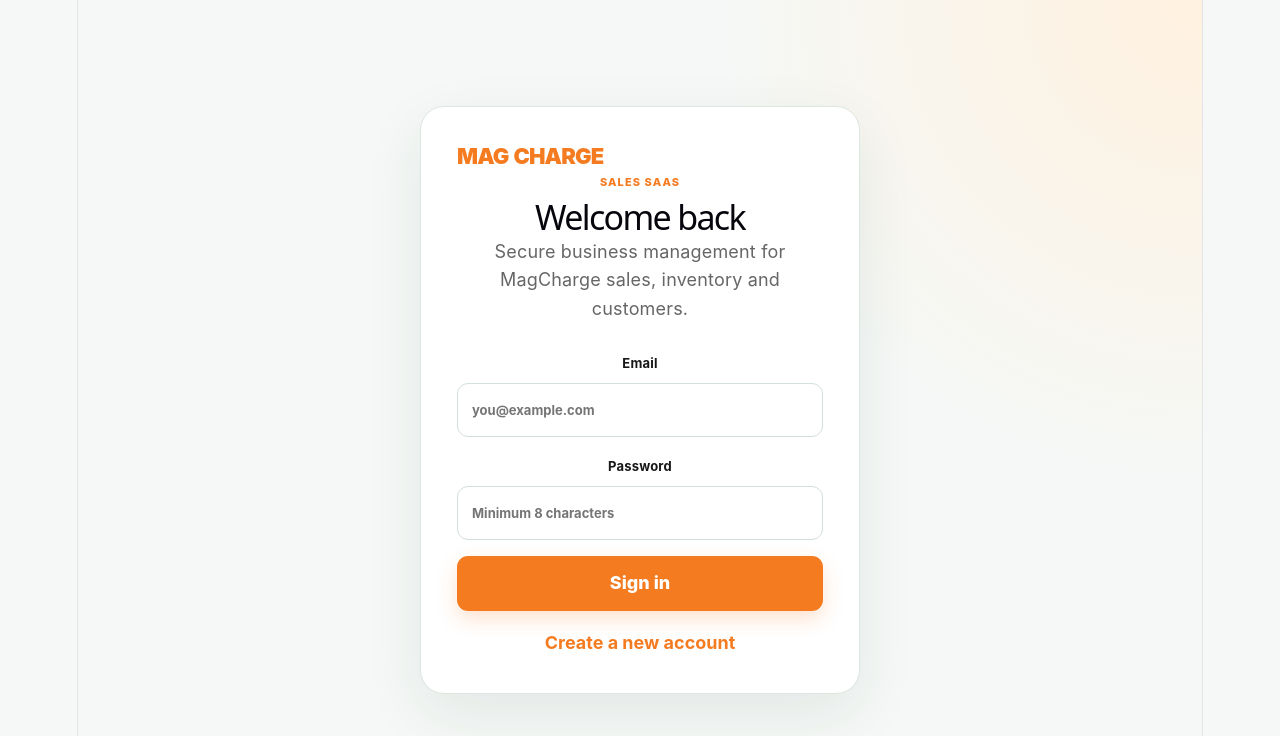
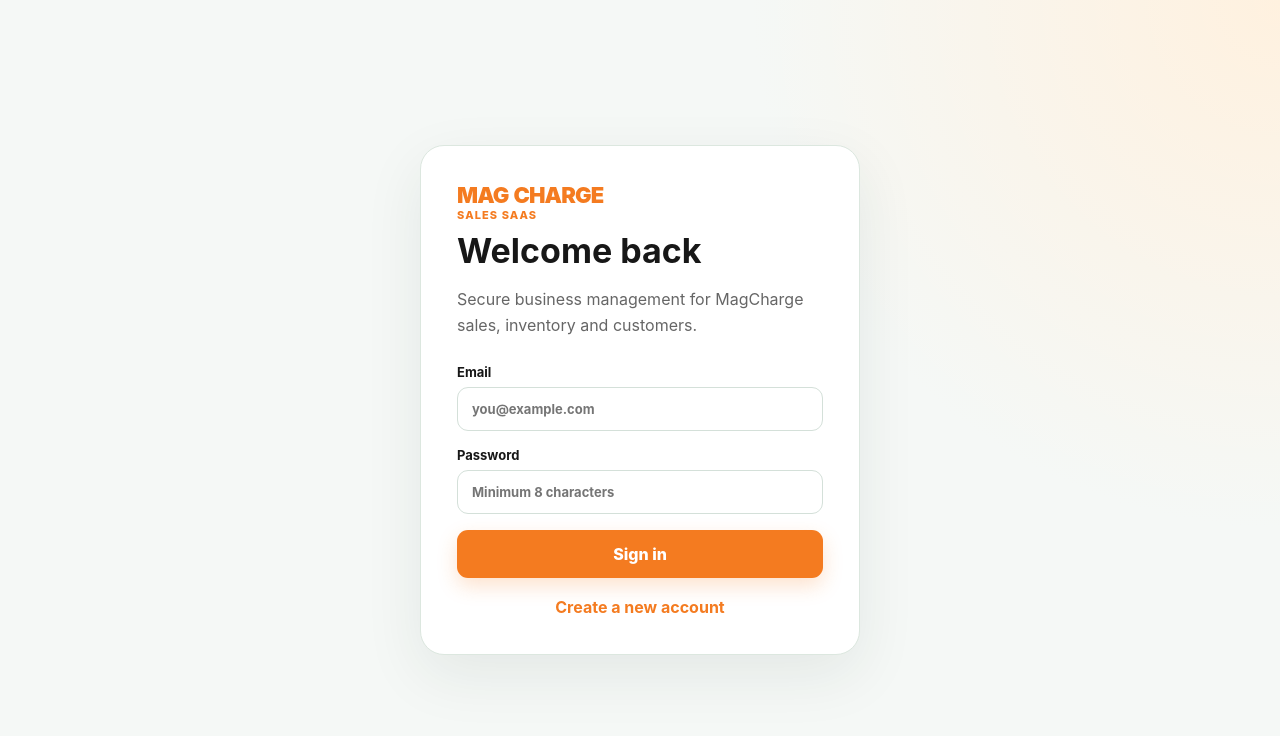
Before and after one commit to Balmasexy/magcharge-sales-saas, a React (Vite) app in the folder apps/web/: page / in a window 1280 px wide. Shown: the top 736 px of the page. Built offline with nearby package versions, Linux system fonts and the light colour scheme.

Commit message:
Fix MagCharge navigation persistence and UI cleanup

```diff
--- a/apps/web/src/App.tsx
+++ b/apps/web/src/App.tsx
@@ -3241,8 +3241,24 @@ function Dashboard({
   user: User;
   onLogout: () => void;
 }) {
-  const [active, setActive] =
-    useState<ModuleName>("Dashboard");
+  const [active, setActive] = useState<ModuleName>(() => {
+    try {
+      const saved = localStorage.getItem("magcharge-active-module");
+      return saved && modules.includes(saved as ModuleName)
+        ? (saved as ModuleName)
+        : "Dashboard";
+    } catch {
+      return "Dashboard";
+    }
+  });
+
+  useEffect(() => {
+    try {
+      localStorage.setItem("magcharge-active-module", active);
+    } catch (error) {
+      console.warn("Could not persist selected module.", error);
+    }
+  }, [active]);
 
   const visibleModules = modules.filter((module) => {
     if (module === "Dashboard") return true;
--- a/apps/web/src/index.css
+++ b/apps/web/src/index.css
@@ -1,111 +1,74 @@
 :root {
-  --text: #6b6375;
-  --text-h: #08060d;
-  --bg: #fff;
-  --border: #e5e4e7;
-  --code-bg: #f4f3ec;
-  --accent: #f47b20;
-  --accent-bg: rgba(244, 123, 32, 0.1);
-  --accent-border: rgba(244, 123, 32, 0.5);
-  --social-bg: rgba(244, 243, 236, 0.5);
-  --shadow:
-    rgba(0, 0, 0, 0.1) 0 10px 15px -3px, rgba(0, 0, 0, 0.05) 0 4px 6px -2px;
-
-  --sans: system-ui, 'Segoe UI', Roboto, sans-serif;
-  --heading: system-ui, 'Segoe UI', Roboto, sans-serif;
-  --mono: ui-monospace, Consolas, monospace;
-
-  font: 18px/145% var(--sans);
-  letter-spacing: 0.18px;
-  color-scheme: light dark;
-  color: var(--text);
-  background: var(--bg);
+  font-family: Inter, ui-sans-serif, system-ui, -apple-system,
+    BlinkMacSystemFont, "Segoe UI", sans-serif;
+  color: #171717;
+  background: #f5f8f6;
   font-synthesis: none;
   text-rendering: optimizeLegibility;
   -webkit-font-smoothing: antialiased;
   -moz-osx-font-smoothing: grayscale;
-
-  @media (max-width: 1024px) {
-    font-size: 16px;
-  }
+  color-scheme: light;
 }
 
-@media (prefers-color-scheme: dark) {
-  :root {
-    --text: #9ca3af;
-    --text-h: #f3f4f6;
-    --bg: #16171d;
-    --border: #2e303a;
-    --code-bg: #1f2028;
-    --accent: #f47b20;
-    --accent-bg: rgba(244, 123, 32, 0.15);
-    --accent-border: rgba(244, 123, 32, 0.5);
-    --social-bg: rgba(47, 48, 58, 0.5);
-    --shadow:
-      rgba(0, 0, 0, 0.4) 0 10px 15px -3px, rgba(0, 0, 0, 0.25) 0 4px 6px -2px;
-  }
+* {
+  box-sizing: border-box;
+}
 
-  #social .button-icon {
-    filter: invert(1) brightness(2);
-  }
+html {
+  min-width: 320px;
+  min-height: 100%;
+  background: #f5f8f6;
+}
+
+body {
+  min-width: 320px;
+  min-height: 100vh;
+  margin: 0;
+  color: #171717;
+  background: #f5f8f6;
 }
 
 #root {
-  width: 1126px;
+  width: 100%;
   max-width: 100%;
+  min-height: 100vh;
   margin: 0 auto;
-  text-align: center;
-  border-inline: 1px solid var(--border);
-  min-height: 100svh;
-  display: flex;
-  flex-direction: column;
-  box-sizing: border-box;
-}
-
-body {
-  margin: 0;
 }
 
 h1,
-h2 {
-  font-family: var(--heading);
-  font-weight: 500;
-  color: var(--text-h);
+h2,
+h3,
+h4,
+h5,
+h6 {
+  color: #171717;
 }
 
-h1 {
-  font-size: 56px;
-  letter-spacing: -1.68px;
-  margin: 32px 0;
-  @media (max-width: 1024px) {
-    font-size: 36px;
-    margin: 20px 0;
-  }
-}
-h2 {
-  font-size: 24px;
-  line-height: 118%;
-  letter-spacing: -0.24px;
-  margin: 0 0 8px;
-  @media (max-width: 1024px) {
-    font-size: 20px;
-  }
-}
-p {
-  margin: 0;
+button,
+input,
+textarea,
+select {
+  font: inherit;
 }
 
-code,
-.counter {
-  font-family: var(--mono);
-  display: inline-flex;
-  border-radius: 4px;
-  color: var(--text-h);
+button {
+  cursor: pointer;
 }
 
-code {
-  font-size: 15px;
-  line-height: 135%;
-  padding: 4px 8px;
-  background: var(--code-bg);
+button:disabled {
+  cursor: not-allowed;
 }
+
+a {
+  color: #c95b0a;
+}
+
+:focus-visible {
+  outline: 2px solid #f47b20;
+  outline-offset: 3px;
+}
+
+::selection {
+  color: #171717;
+  background: rgba(244, 123, 32, 0.25);
+}
```
